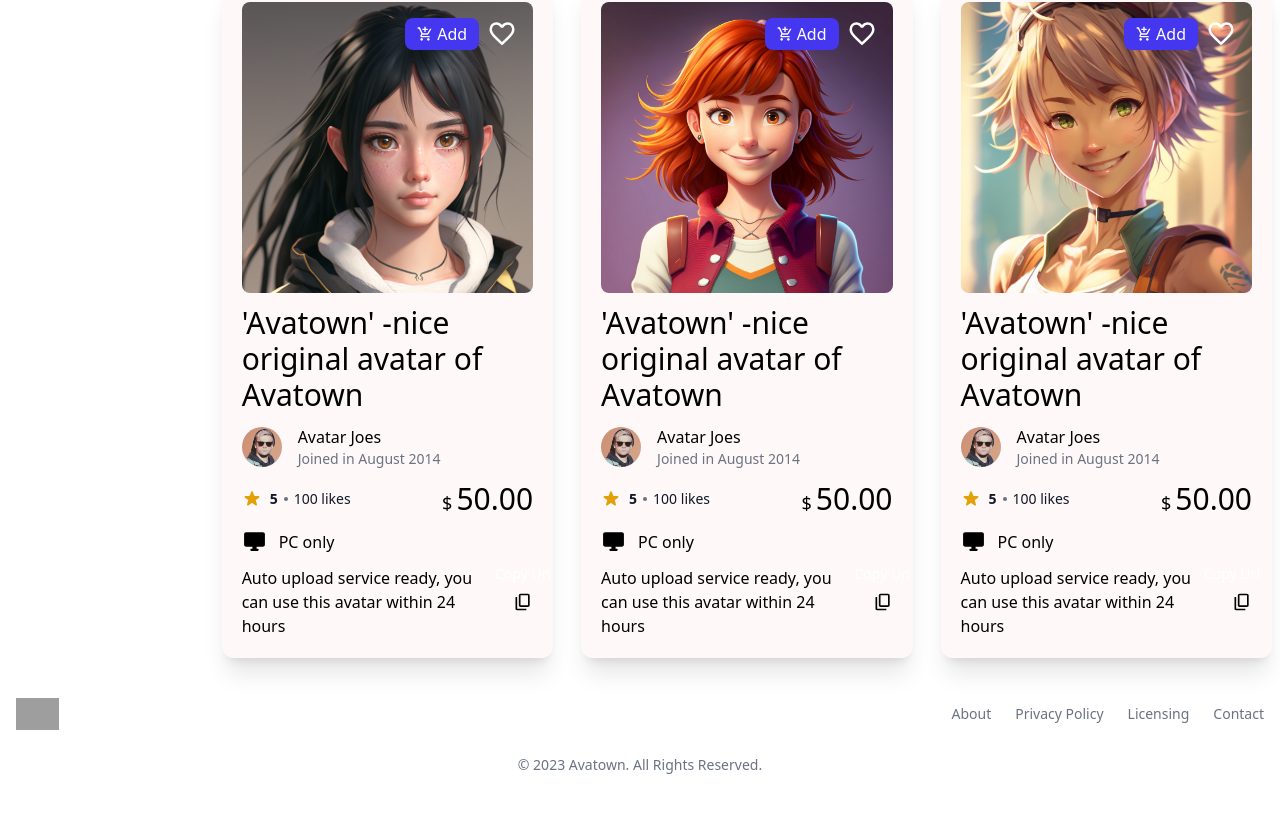
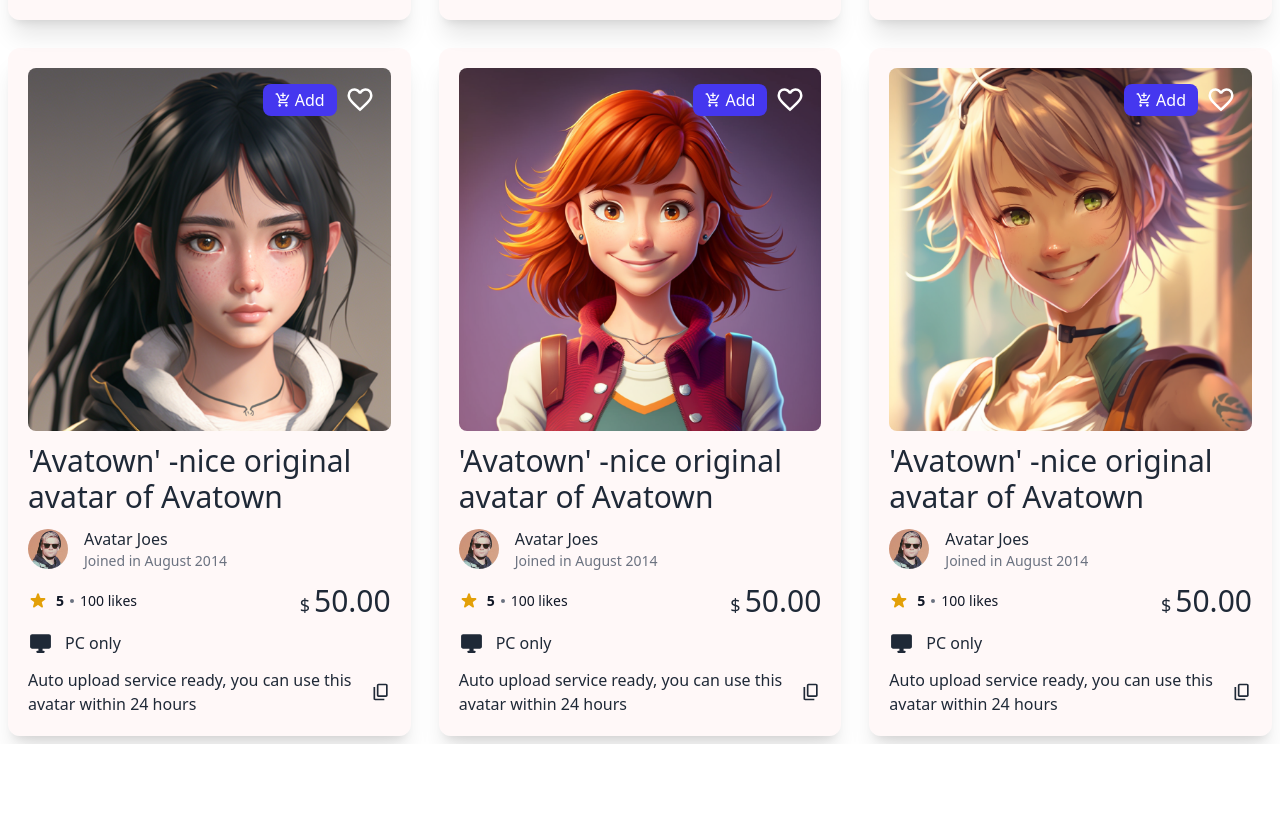
Before and after one commit to AbhiramKrishnaM/Dolami, a React (Vite) app: page / in a window 1280 px wide. Shown: the part 5149-5962 px from the top of the page. After the commit the page ends 5893 px from the top, so only its background shows below. Built offline with nearby package versions, Linux system fonts and the light colour scheme; grey boxes are pictures that could not be loaded.

Commit message:
added daisy UI library

```diff
--- a/package.json
+++ b/package.json
@@ -10,6 +10,7 @@
     "preview": "vite preview"
   },
   "dependencies": {
+    "daisyui": "^2.51.6",
     "flowbite": "^1.6.5",
     "flowbite-react": "^0.4.4",
     "react": "^18.2.0",
--- a/src/App.jsx
+++ b/src/App.jsx
@@ -1,24 +1,21 @@
 import { avatars } from "../public/assets/data";
 import Avatar from "./components/AvatarCards";
 import Navbar from "./components/Navbar";
-import Footer from "./components/Footer";
+
 import Sidenavbar from "./components/Sidenavbar";
 
 function App() {
   const cards = avatars.map((avatar) => <Avatar key={avatar.id} {...avatar} />);
 
   return (
-    <div className="w-screen">
+    <div>
       <Navbar />
-
-      <div className="flex">
+      {/* <div className="sticky top-1/2 translate-y-[250px] translate-x-1/2 bottom-0 bg-red-100 w-[50%] z-50 p-5 rounded-xl shadow-xl">
         <Sidenavbar />
-        <div className="grid grid-cols-1 sm:grid-cols-2 md:grid-cols-3 gap-3 w-full mt-3">
-          {cards}
-        </div>
+      </div> */}
+      <div className="grid grid-cols-1 sm:grid-cols-2 md:grid-cols-3 gap-3 w-full ">
+        {cards}
       </div>
-
-      <Footer />
     </div>
   );
 }
--- a/src/components/AvatarCards.jsx
+++ b/src/components/AvatarCards.jsx
@@ -1,8 +1,6 @@
 import { useState } from "react";
 
 import { Icon } from "@iconify/react";
-
-import { Tooltip } from "flowbite-react";
 
 function Avatar(props) {
   const [isLiked, setIsLiked] = useState(false);
@@ -95,17 +93,17 @@ function Avatar(props) {
         <div className="mt-3  flex items-center gap-4">
           <span className="text-sm lg:text-base">{props.additionalInfo}</span>
           {!isCopied ? (
-            <Tooltip content="Copy Url" style="dark" arrow={false}>
+            <div className="tooltip" data-tip="Copy Url">
               <Icon
                 icon="material-symbols:content-copy-outline"
                 width={20}
                 onClick={copied}
               />
-            </Tooltip>
+            </div>
           ) : (
-            <Tooltip content="Copied Url" style="dark" arrow={false}>
+            <div className="tooltip" data-tip="Copied Url">
               <Icon icon="icon-park-twotone:success" width={20} />
-            </Tooltip>
+            </div>
           )}
         </div>
       </div>
--- a/src/components/Footer.jsx
+++ /dev/null
@@ -1,48 +0,0 @@
-function FooterSection() {
-  return (
-    <footer className="bg-white mb-10">
-      <div className="w-full max-w-screen-xl flex items-center flex-col  mx-auto p-4 md:py-8">
-        <div className="flex items-center justify-center sm:justify-between  w-full">
-          <img
-            src="/logo/logo-basic.png"
-            className="h-8 mr-3"
-            alt="Flowbite Logo"
-          />
-
-          <ul className="flex flex-wrap items-center justify-center  text-sm font-medium text-gray-500 sm:mb-0 ">
-            <li>
-              <a href="#" className="mr-4 hover:underline md:mr-6 ">
-                About
-              </a>
-            </li>
-            <li>
-              <a href="#" className="mr-4 hover:underline md:mr-6">
-                Privacy Policy
-              </a>
-            </li>
-            <li>
-              <a href="#" className="mr-4 hover:underline md:mr-6 ">
-                Licensing
-              </a>
-            </li>
-            <li>
-              <a href="#" className="hover:underline">
-                Contact
-              </a>
-            </li>
-          </ul>
-        </div>
-        <hr className="my-2 border-gray-200 sm:mx-auto lg:my-3" />
-        <span className="block text-sm text-gray-500 sm:text-center ">
-          © 2023{" "}
-          <a href="https://flowbite.com/" className="hover:underline">
-            Avatown
-          </a>
-          . All Rights Reserved.
-        </span>
-      </div>
-    </footer>
-  );
-}
-
-export default FooterSection;
--- a/src/components/Sidenavbar.jsx
+++ b/src/components/Sidenavbar.jsx
@@ -1,5 +1,9 @@
 function Sidenavbar() {
-  return <div className="min-h-screen w-[250px] p-4">Sidenavbar</div>;
+  return (
+    <div>
+      <h3 className="text-base font-semibold ">Category</h3>
+    </div>
+  );
 }
 
 export default Sidenavbar;
--- a/tailwind.config.js
+++ b/tailwind.config.js
@@ -8,5 +8,11 @@ export default {
       },
     },
   },
-  plugins: [require("flowbite/plugin")],
+  plugins: [require("flowbite/plugin"), require("daisyui")],
+
+  daisyui: {
+    theme: false,
+    darkTheme: "light",
+    styled: true,
+  },
 };
```
Also changed, not shown: 1 other file (tests, documents, lock files or other folders).
